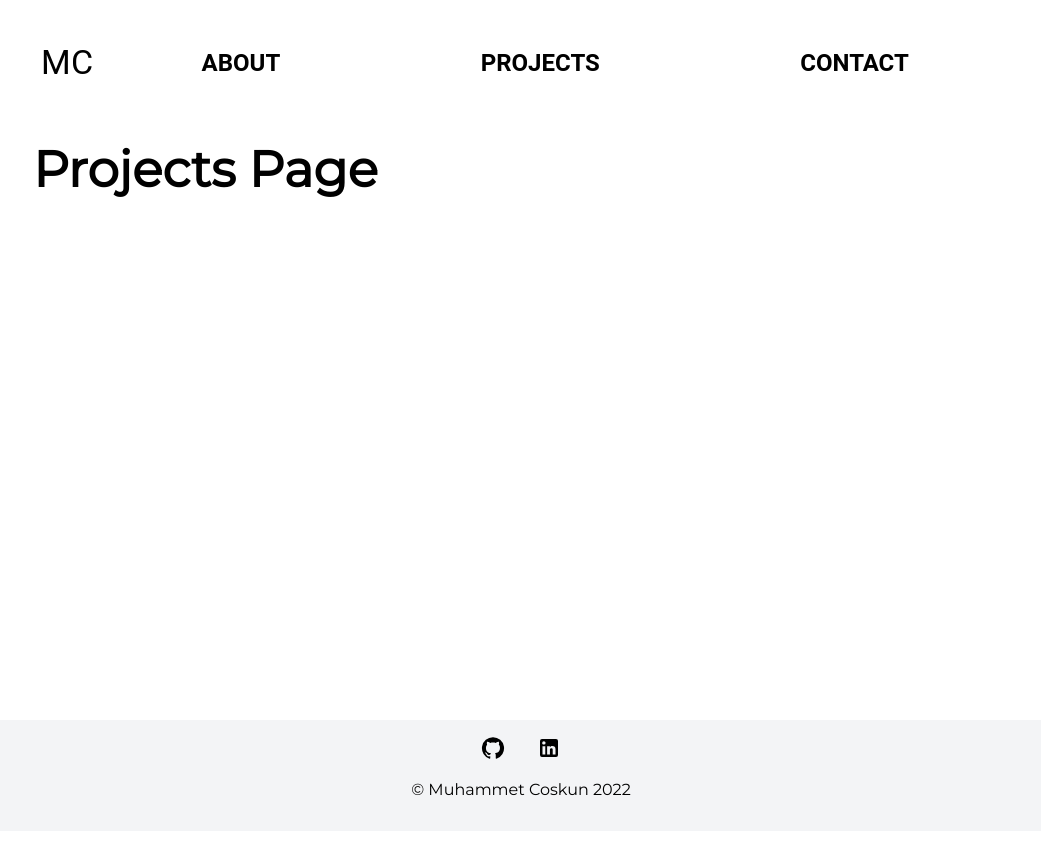
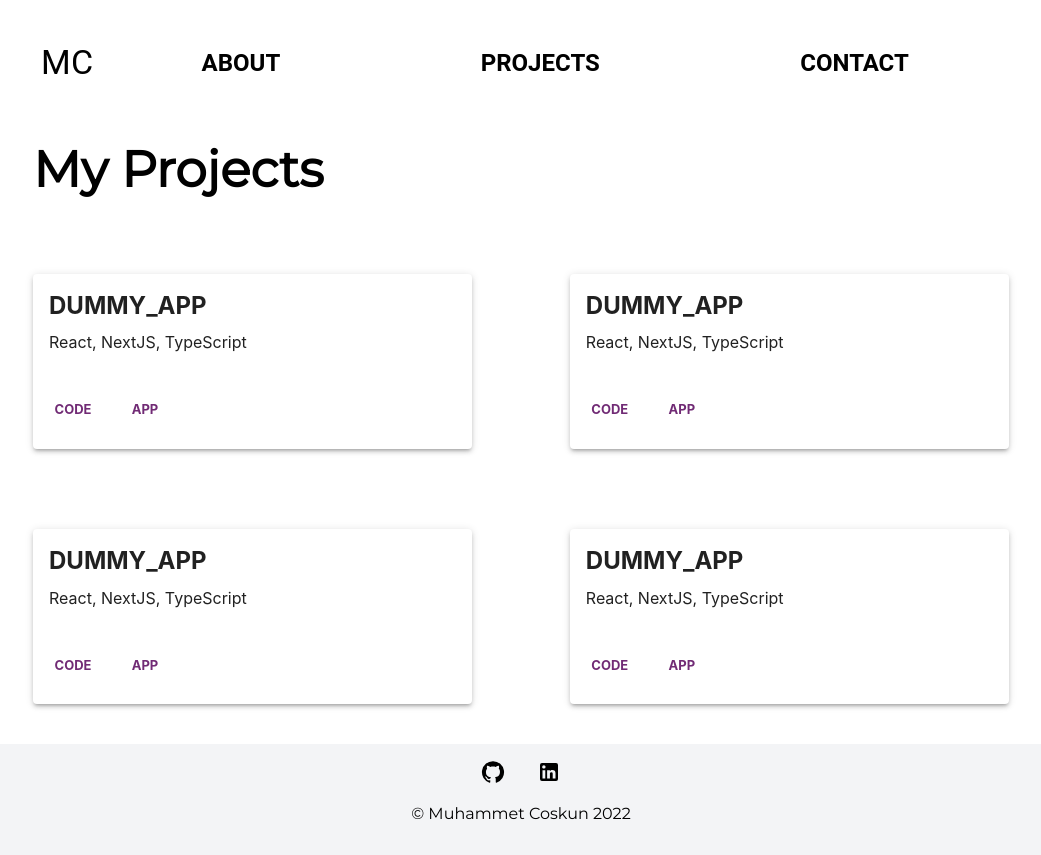
Before and after one commit to MuhammetCoskun/website, a Next.js app: page /projects in a window 1280 px wide. Shown: the whole page, without its empty margins (119-1160 px from the left). Before the commit the page ends 831 px from the top, so only its background shows below. Built offline with nearby package versions, Linux system fonts and the light colour scheme.

Commit message:
Create project card

```diff
--- a/pages/about/about.module.css
+++ b/pages/about/about.module.css
@@ -1,7 +1,7 @@
 .about {
-  height: 70vh;
   display: flex;
   justify-content: space-around;
+  flex-wrap: wrap;
 }
 
 .container {
@@ -18,5 +18,5 @@
   width: 100%;
 }
 .col p {
-  font-size: 2rem;
+  font-size: 2em;
 }
--- a/pages/index.tsx
+++ b/pages/index.tsx
@@ -1,5 +1,4 @@
 import type { NextPage } from "next";
-import Head from "next/head";
 import Body from "../src/components/Layout/Body";
 import Seo from "../src/components/Layout/Seo/index";
 
--- /dev/null
+++ b/pages/projects/Projects.module.css
@@ -0,0 +1,6 @@
+.container {
+  display: flex;
+  justify-content: space-between;
+  align-items: center;
+  flex-wrap: wrap;
+}
--- a/pages/projects/index.tsx
+++ b/pages/projects/index.tsx
@@ -1,7 +1,28 @@
 import React from "react";
+import ProjectCard from "../../src/components/UI/ProjectCard";
+import classes from "./Projects.module.css";
 
+const dummyProject = {
+  id: "dummy-id",
+  title: "DUMMY_APP",
+  techs: "React, NextJS, TypeScript",
+  codeLink: "www.codelink.com",
+  appLink: "www.applink.com",
+};
 const Projects: React.FC = () => {
-  return <h1>Projects Page</h1>;
+  return (
+    <>
+      <h1>
+        <strong>My Projects</strong>
+      </h1>
+      <div className={classes.container}>
+        <ProjectCard {...dummyProject} />
+        <ProjectCard {...dummyProject} />
+        <ProjectCard {...dummyProject} />
+        <ProjectCard {...dummyProject} />
+      </div>
+    </>
+  );
 };
 
 export default Projects;
--- a/src/components/Layout/Body.module.css
+++ b/src/components/Layout/Body.module.css
@@ -2,7 +2,6 @@
   display: flex;
   justify-content: flex-start;
   align-items: center;
-  height: 80%;
   height: 65vh;
 }
 .main-body h1 {
--- a/src/components/UI/NavBar.tsx
+++ b/src/components/UI/NavBar.tsx
@@ -86,6 +86,11 @@ const ResponsiveNavBar = () => {
               aria-haspopup="true"
               onClick={handleOpenNavMenu}
               color="inherit"
+              sx={{
+                ":hover": {
+                  color: "#712B75",
+                },
+              }}
             >
               <MenuIcon />
             </IconButton>
@@ -108,7 +113,15 @@ const ResponsiveNavBar = () => {
               }}
             >
               {pages.map((page) => (
-                <MenuItem key={page} onClick={handleCloseNavMenu}>
+                <MenuItem
+                  key={page}
+                  onClick={handleCloseNavMenu}
+                  sx={{
+                    ":hover": {
+                      color: "#712B75",
+                    },
+                  }}
+                >
                   <Link href={`/${lowerCaseFirstLetter(page)}`} passHref={true}>
                     <Typography textAlign="center">{page}</Typography>
                   </Link>
--- /dev/null
+++ b/src/components/UI/ProjectCard.tsx
@@ -0,0 +1,62 @@
+import * as React from "react";
+import Card from "@mui/material/Card";
+import CardActions from "@mui/material/CardActions";
+import CardContent from "@mui/material/CardContent";
+import Button from "@mui/material/Button";
+import Typography from "@mui/material/Typography";
+import { createTheme, ThemeProvider } from "@mui/material/styles";
+
+const theme = createTheme({
+  typography: {
+    fontFamily: ["-apple-system", "BlinkMacSystemFont", "Montserrat"].join(","),
+  },
+});
+const ProjectCard: React.FC<{
+  title: string;
+  techs: string;
+  codeLink: string;
+  appLink: string;
+}> = ({ title, techs, codeLink, appLink }) => {
+  return (
+    <ThemeProvider theme={theme}>
+      <Card sx={{ maxWidth: 500, minWidth: "45%", my: 5, boxShadow: 3 }}>
+        <CardContent>
+          <Typography gutterBottom variant="h5" component="div">
+            <strong>{title}</strong> {/* {title}*/}
+          </Typography>
+          <Typography variant="body1" color="text.primary">
+            {techs}
+          </Typography>
+        </CardContent>
+        <CardActions>
+          <Button
+            size="small"
+            sx={{
+              my: 2,
+              color: "#712B75",
+              ":hover": {
+                color: "#712B75",
+              },
+            }}
+          >
+            <strong>CODE</strong> {/* {codeLink}*/}
+          </Button>
+          <Button
+            size="small"
+            sx={{
+              my: 2,
+              color: "#712B75",
+              ":hover": {
+                color: "#712B75",
+              },
+            }}
+          >
+            <strong>APP</strong> {/* {appLink}*/}
+          </Button>
+        </CardActions>
+      </Card>
+    </ThemeProvider>
+  );
+};
+
+export default ProjectCard;
```
